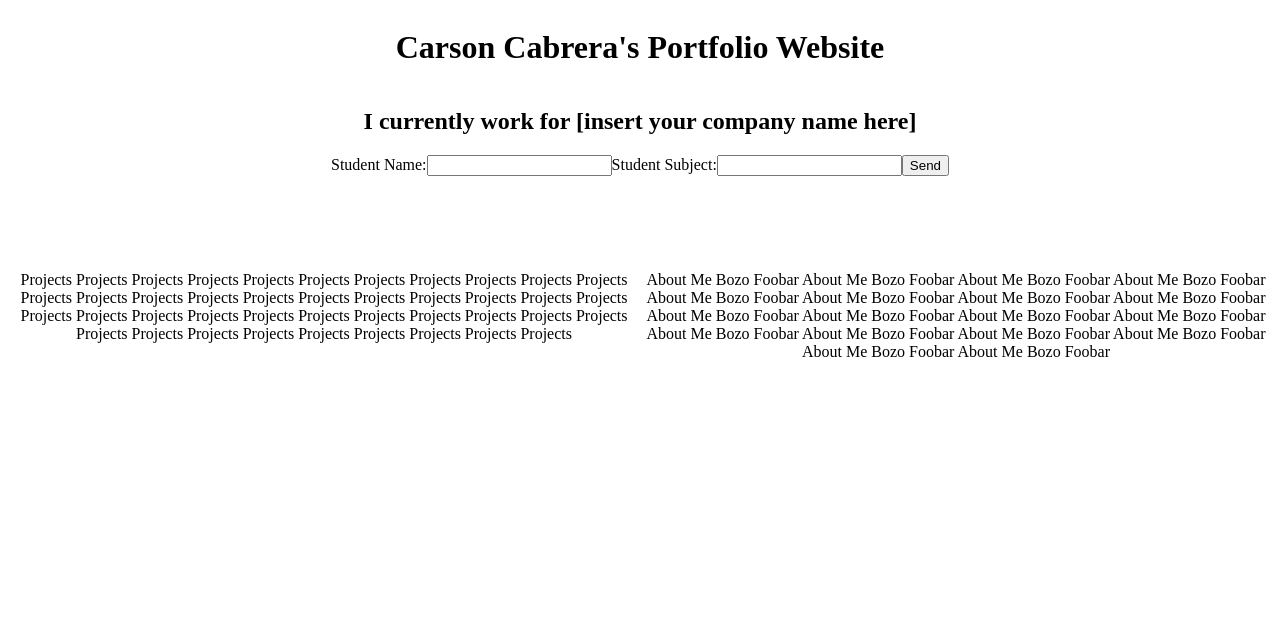
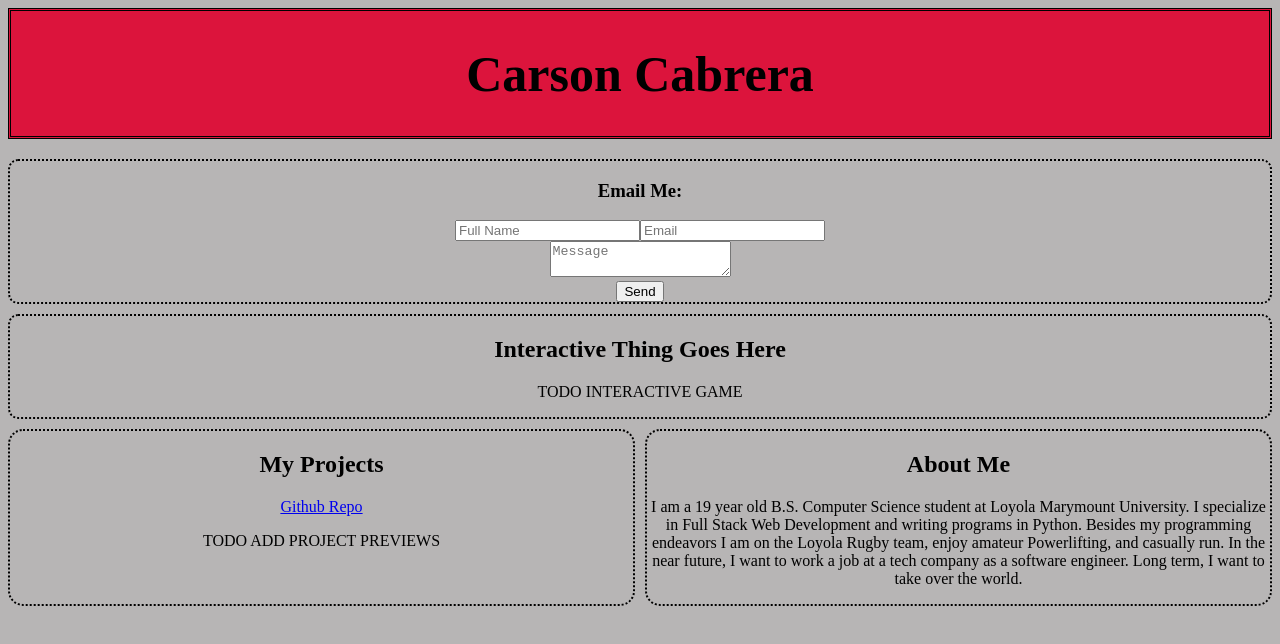
Before and after one commit to c44rson/myWebsite, a React (Create React App) app: page / in a window 1280 px wide. Shown: the top 644 px of the page. Built offline with nearby package versions, Linux system fonts and the light colour scheme.

Commit message:
email works ok formatting whatever

```diff
--- a/src/App.css
+++ b/src/App.css
@@ -1,25 +1,61 @@
+body {
+  background-color: rgb(183, 181, 181);
+}
+
+h1 {
+  font-size: 50px;
+}
+
 .header {
+  display: grid;
+  grid-template-columns: repeat(6, 1fr);
+  grid-template-rows: minmax(50px, auto);
+  grid-template-areas:
+    "t t t t t t"
+    "e e e e e e";
+  gap: 20px;
+}
+.title {
+  grid-area: t;
+  background-color: crimson;
+  text-align: center;
+  border: 3px double black;
+}
+.emailForm {
+  grid-area: e;
   display: flex;
   flex-direction: column;
+  text-align: center;
   align-items: center;
+  align-content: center;
+  border: 2px dotted black;
+  border-radius: 10px;
 }
 .body {
   display: grid;
-  grid-template-columns: repeat(4, 1fr);
-  grid-template-rows: minmax(100px, auto);
+  grid-template-columns: repeat(2, 1fr);
+  grid-template-rows: minmax(1fr, auto);
   grid-template-areas:
-    "ia ia ia ia"
-    "pr pr am am";
+    "ia ia"
+    "pr am";
+  gap: 10px;
 }
 .interactive {
   grid-area: ia;
   text-align: center;
+  border: 2px dotted black;
+  margin-top: 10px;
+  border-radius: 10px;
 }
 .projects {
   grid-area: pr;
   text-align: center;
+  border: 2px dotted black;
+  border-radius: 15px;
 }
 .aboutme {
   grid-area: am;
   text-align: center;
+  border: 2px dotted black;
+  border-radius: 15px;
 }
--- a/src/App.js
+++ b/src/App.js
@@ -4,41 +4,53 @@ function App() {
   return (
     <div className="global">
       <div className="header">
-        <h1>Carson Cabrera's Portfolio Website</h1>
-        <h2>I currently work for [insert your company name here]</h2>
+        <div className="title">
+          <h1>Carson Cabrera</h1>
+        </div>
+        <div className="emailForm">
+          <h3>Email Me:</h3>
+          <form
+            action="https://formsubmit.co/0d8407458399b4d6df4b7ce1585e6905"
+            method="POST"
+          >
+            <section>
+              <input type="text" name="Name" placeholder="Full Name" required />
+              <input type="email" name="Email" placeholder="Email" required />
+            </section>
+            <section>
+              <textarea
+                name="Message"
+                placeholder="Message"
+                required
+              ></textarea>
+            </section>
+            <button target="_blank" type="submit">
+              Send
+            </button>
+          </form>
+        </div>
       </div>
       <div className="body">
         <div className="interactive">
-          <form
-            action="mailto:ccabre11@lion.lmu.edu"
-            method="post"
-            encType="text/plain"
-          >
-            Student Name:
-            <input type="text" name="name" />
-            Student Subject:
-            <input type="text" name="subject" />
-            <input type="submit" value="Send" />
-          </form>
+          <h2>Interactive Thing Goes Here</h2>
+          <p>TODO INTERACTIVE GAME</p>
         </div>
         <div className="projects">
-          <p>
-            Projects Projects Projects Projects Projects Projects Projects{" "}
-            Projects Projects Projects Projects Projects Projects Projects{" "}
-            Projects Projects Projects Projects Projects Projects Projects{" "}
-            Projects Projects Projects Projects Projects Projects Projects{" "}
-            Projects Projects Projects Projects Projects Projects Projects{" "}
-            Projects Projects Projects Projects Projects Projects Projects{" "}
-          </p>
+          <h2>My Projects</h2>
+          <a href="https://github.com/c44rson" target="_blank">
+            Github Repo
+          </a>
+          <p>TODO ADD PROJECT PREVIEWS</p>
         </div>
         <div className="aboutme">
+          <h2>About Me</h2>
           <p>
-            About Me Bozo Foobar About Me Bozo Foobar About Me Bozo Foobar About
-            Me Bozo Foobar About Me Bozo Foobar About Me Bozo Foobar About Me
-            Bozo Foobar About Me Bozo Foobar About Me Bozo Foobar About Me Bozo
-            Foobar About Me Bozo Foobar About Me Bozo Foobar About Me Bozo
-            Foobar About Me Bozo Foobar About Me Bozo Foobar About Me Bozo
-            Foobar About Me Bozo Foobar About Me Bozo Foobar{" "}
+            I am a 19 year old B.S. Computer Science student at Loyola Marymount
+            University. I specialize in Full Stack Web Development and writing
+            programs in Python. Besides my programming endeavors I am on the
+            Loyola Rugby team, enjoy amateur Powerlifting, and casually run. In
+            the near future, I want to work a job at a tech company as a
+            software engineer. Long term, I want to take over the world.
           </p>
         </div>
       </div>
```
